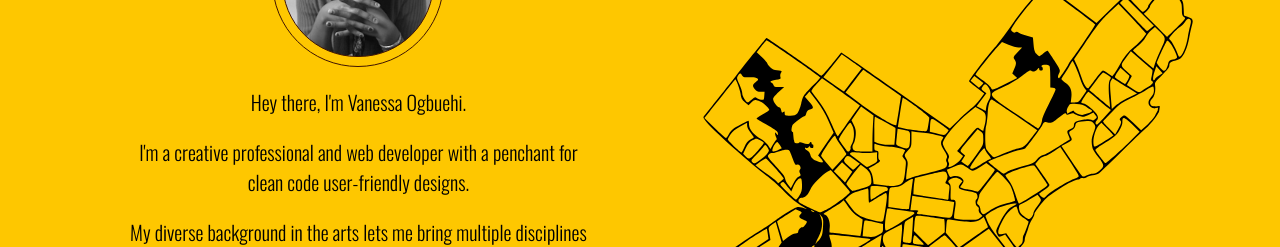
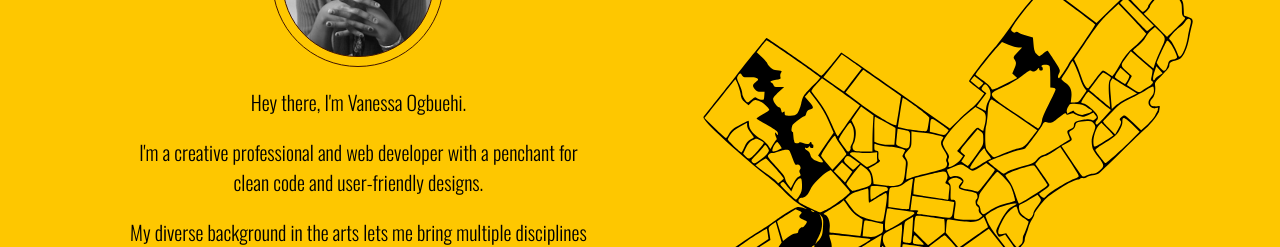
Before and after one commit to VanessaO/vanessao.github.io, a plain HTML site: page index.html in a window 1280 px wide. Shown: the part 920-1167 px from the top of the page. Drawn offline with nearby package versions, Linux system fonts and the light colour scheme; files whose address does not match are found by name.

Commit message:
Update index.html

```diff
--- a/index.html
+++ b/index.html
@@ -62,7 +62,7 @@
 				<div class="info">
 					<div class="outerRim"><div class="userPic"></div></div>
 					<p>Hey there, I'm Vanessa Ogbuehi.</p>
-					<p>I'm a creative professional and web developer with a penchant for clean code user-friendly designs.</p>
+					<p>I'm a creative professional and web developer with a penchant for clean code and user-friendly designs.</p>
 					<p>My diverse background in the arts lets me bring multiple disciplines to the table.
 					<p>Check out my <a href="Resume-Vanessa Ogbuehi.pdf">resume</a> or <a href="/blog">blog</a>. Let's get crafty.</p>
 					<p>Lover of vegan pizza, fringe theatre, and cartoons.
```
